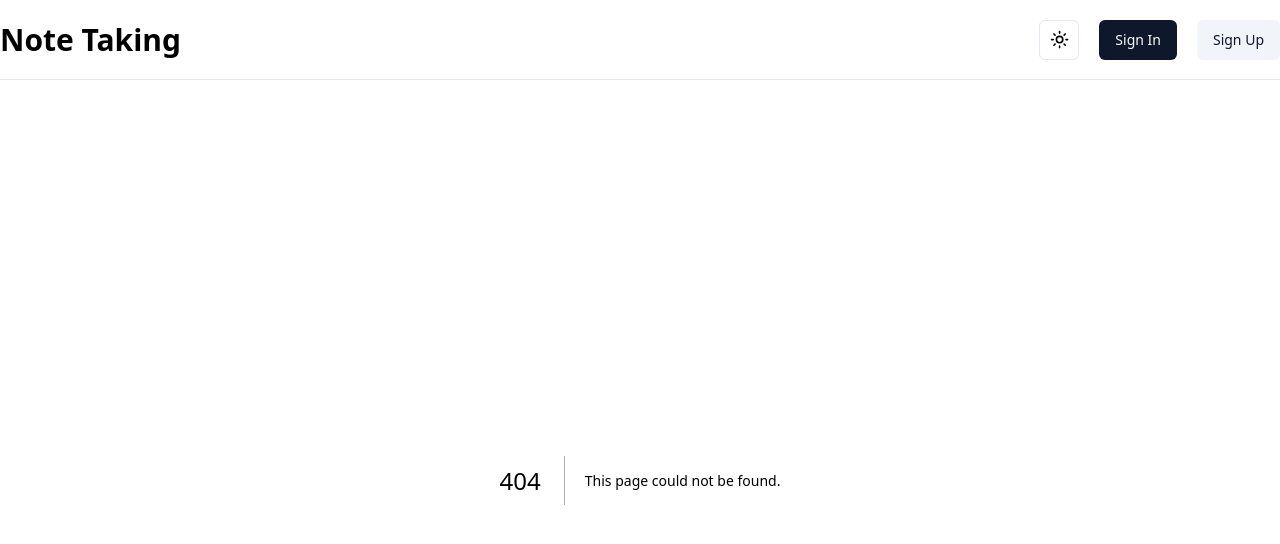
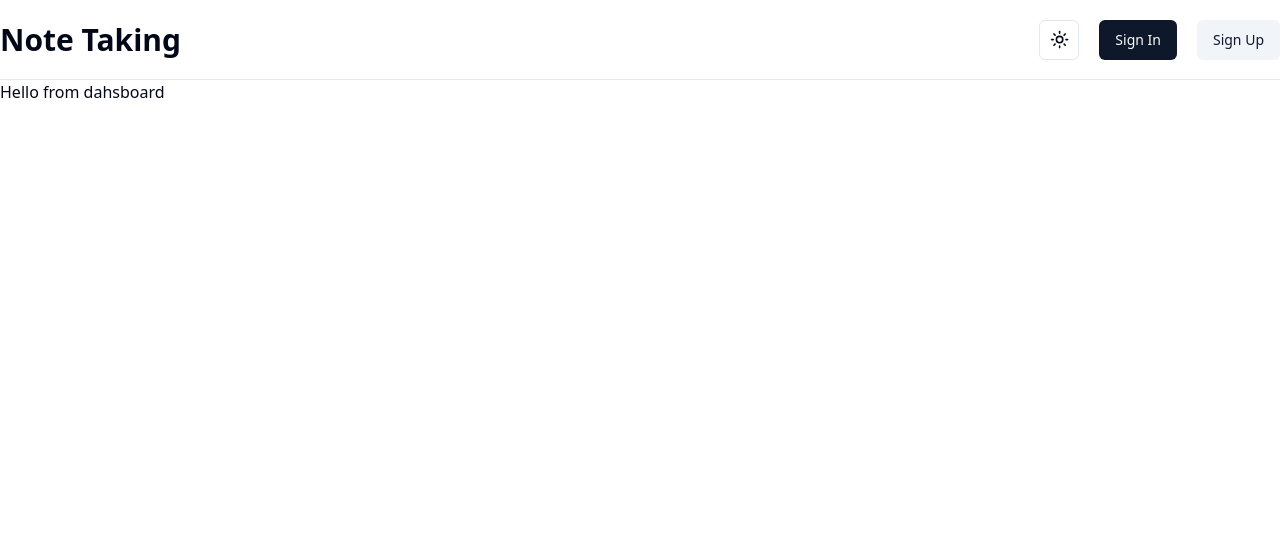
Before and after one commit to nasriime/note-taking-app, a Next.js app: page /dashboard in a window 1280 px wide. Before the commit this address had no page. Shown: the top 544 px of the page. Built offline with nearby package versions, Linux system fonts and the light colour scheme; no server answers.

Commit message:
add authentication

```diff
--- /dev/null
+++ b/app/api/auth/[kindeAuth]/route.ts
@@ -0,0 +1,2 @@
+import {handleAuth} from "@kinde-oss/kinde-auth-nextjs/server";
+export const GET = handleAuth();
--- a/app/components/Navbar.tsx
+++ b/app/components/Navbar.tsx
@@ -1,20 +1,38 @@
 import Link from "next/link";
 import { ThemeToggle } from "./Themetoggle";
 import { Button } from "@/components/ui/button";
+import {
+  RegisterLink,
+  LoginLink,
+  LogoutLink,
+} from "@kinde-oss/kinde-auth-nextjs/components";
+import { getKindeServerSession } from "@kinde-oss/kinde-auth-nextjs/server";
 
-export function Navbar() {
+export async function Navbar() {
+  const { isAuthenticated } = getKindeServerSession();
   return (
-    <nav className="border-b bg-background h-[10vh] flex items-center">
+    <nav className="border-b bg-background h-[10vh] flex items-center justify-center">
       <div className="container flex items-center justify-between">
         <Link href="/">
           <h1 className="font-bold text-3xl">Note Taking</h1>
         </Link>
         <div className="flex items-center gap-x-5">
-            <ThemeToggle />
+          <ThemeToggle />
+
+          {(await isAuthenticated()) ? (
+            <LogoutLink>
+              <Button>Log Out</Button>
+            </LogoutLink>
+          ) : (
             <div className="flex items-center gap-x-5">
+              <LoginLink>
                 <Button>Sign In</Button>
+              </LoginLink>
+              <RegisterLink>
                 <Button variant="secondary">Sign Up</Button>
+              </RegisterLink>
             </div>
+          )}
         </div>
       </div>
     </nav>
--- /dev/null
+++ b/app/dashboard/page.tsx
@@ -0,0 +1,3 @@
+export default function DashboardPage() {
+    return <div>Hello from dahsboard</div>;
+}
--- a/package.json
+++ b/package.json
@@ -9,6 +9,7 @@
     "lint": "next lint"
   },
   "dependencies": {
+    "@kinde-oss/kinde-auth-nextjs": "^2.3.8",
     "@radix-ui/react-dropdown-menu": "^2.1.1",
     "@radix-ui/react-slot": "^1.1.0",
     "class-variance-authority": "^0.7.0",
```
Also changed, not shown: 2 other files (tests, documents, lock files or other folders).
